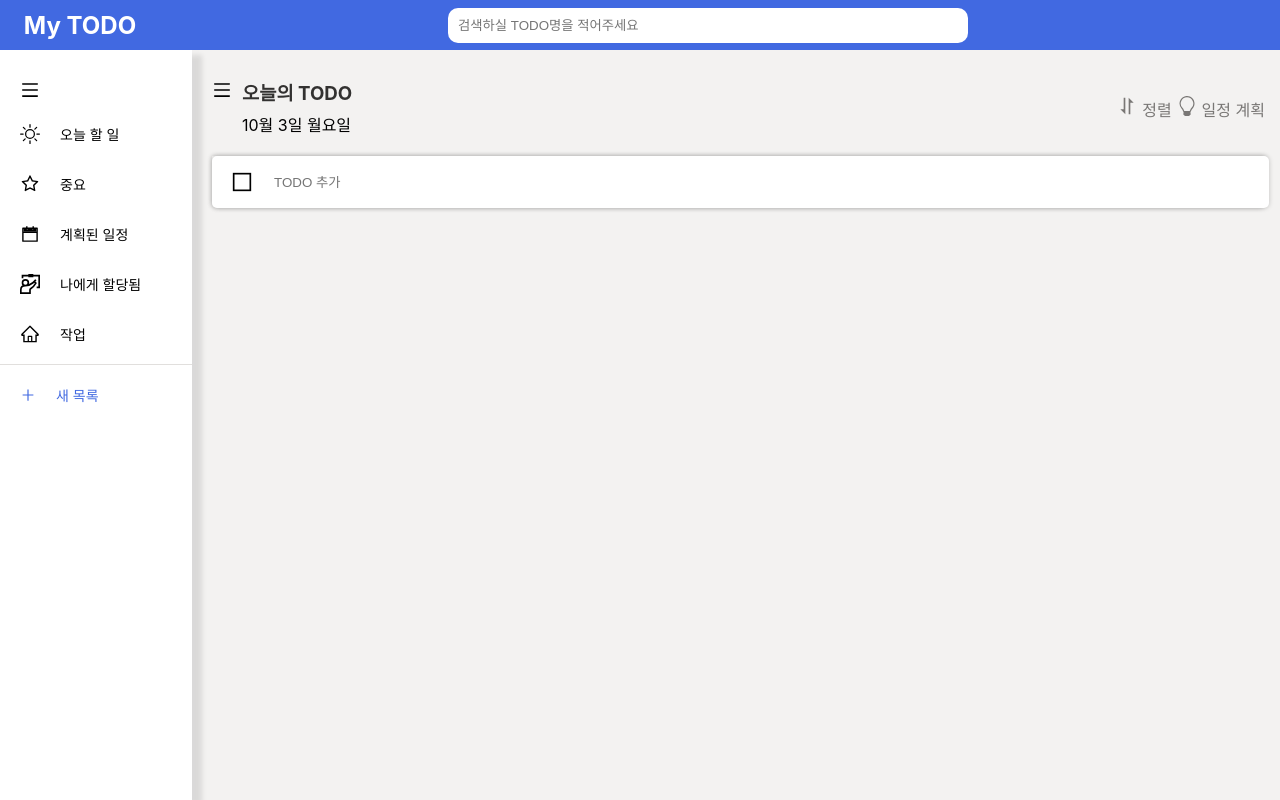
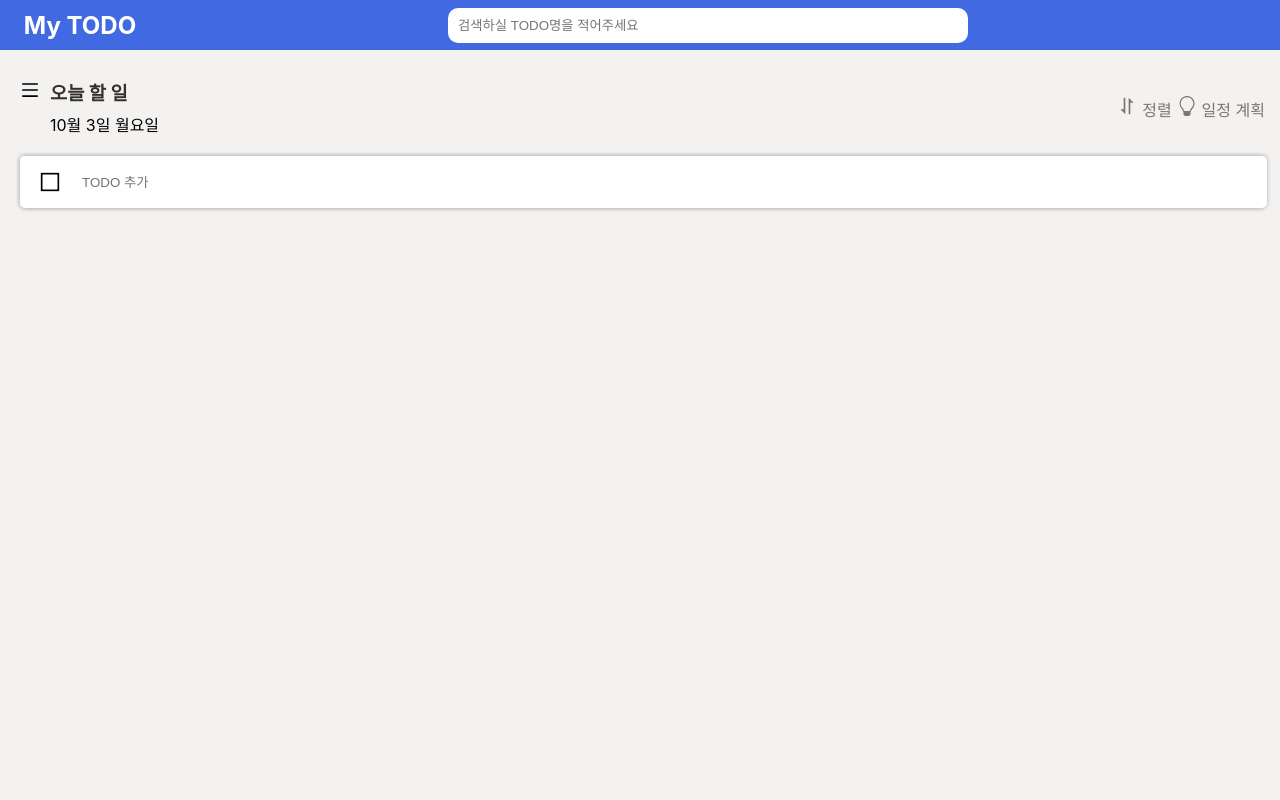
Before and after one commit to leeseongdooo/TodoPractice, a React (Create React App) app: page / in a window 1280 px wide. Built offline with nearby package versions, Linux system fonts and the light colour scheme.

Commit message:
beforeDinner1018(1)

```diff
--- a/src/components/LeftSlide.jsx
+++ b/src/components/LeftSlide.jsx
@@ -4,11 +4,11 @@ import { BsSun } from "react-icons/bs"
 import { GrWorkshop } from "react-icons/gr"
 import "../css/LeftSlide.scss";
 
-function LeftSlide() {
+function LeftSlide({setShowLeftSlide}) {
     return (
         <div className="LeftSideArea">
             <div className="TopArea">
-                <AiOutlineMenu className="Icons Menu-Icon" />
+                <AiOutlineMenu className="Icons Menu-Icon" onClick={()=>{setShowLeftSlide(false)}} />
 
                 {/* 오늘 할 일 */}
                 <div className="Inner-Item">
--- a/src/components/MainTodo.jsx
+++ b/src/components/MainTodo.jsx
@@ -2,7 +2,7 @@ import "../css/MainTodo.scss"; // MainTodo css
 // React-Icons.
 import { BiSort } from "react-icons/bi";
 import { AiOutlineMenu } from "react-icons/ai"; // React-icons.
-import { BsLightbulb } from "react-icons/bs";
+import { BsLightbulb, BsSun } from "react-icons/bs";
 
 // Component
 import WriteArea from "./WriteArea";
@@ -29,19 +29,22 @@ function MainTodo() {
     console.log(ShowLeftSlide)
   }, [ShowLeftSlide])
 
+
+
   return (
     <div className="MainTodoFlex">
-      <LeftSlide />
+      {ShowLeftSlide === true ?  <LeftSlide setShowLeftSlide={setShowLeftSlide} /> : <></>}
       {/* MainTodoFlex = Main영역의 가장 큰 div. */}
       {/* 여기에 사이드 메뉴가 들어가면 될듯. */}
       <div className="MainTodoBox">
         {/* TopArea는 오늘의 날짜 정보, 정렬 기능이 있습니다. */}
         <div className="TopArea">
           <div className="FirstBox">
-            <AiOutlineMenu className="menu-Icon" onClick={()=>{setShowLeftSlide(!ShowLeftSlide)}}/>
+            {ShowLeftSlide !== true ?   <AiOutlineMenu className="menu-Icon" onClick={()=>{setShowLeftSlide(true)}} /> : <BsSun className="menu-Icon"/>}
             <div>
-            <h3>오늘의 TODO</h3>
-            <span className="TodayString">{TodayString}</span>
+
+              <h3>오늘 할 일</h3>
+              <span className="TodayString">{TodayString}</span>
             </div>
 
           </div>
```
